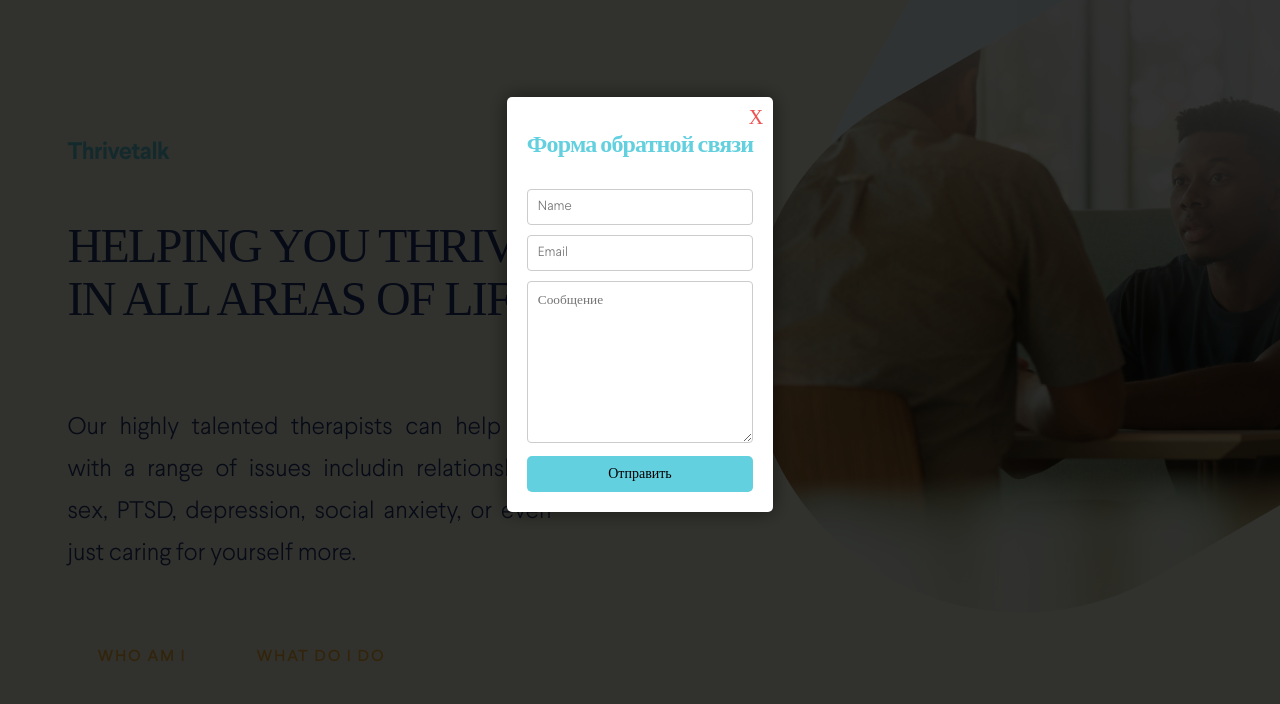
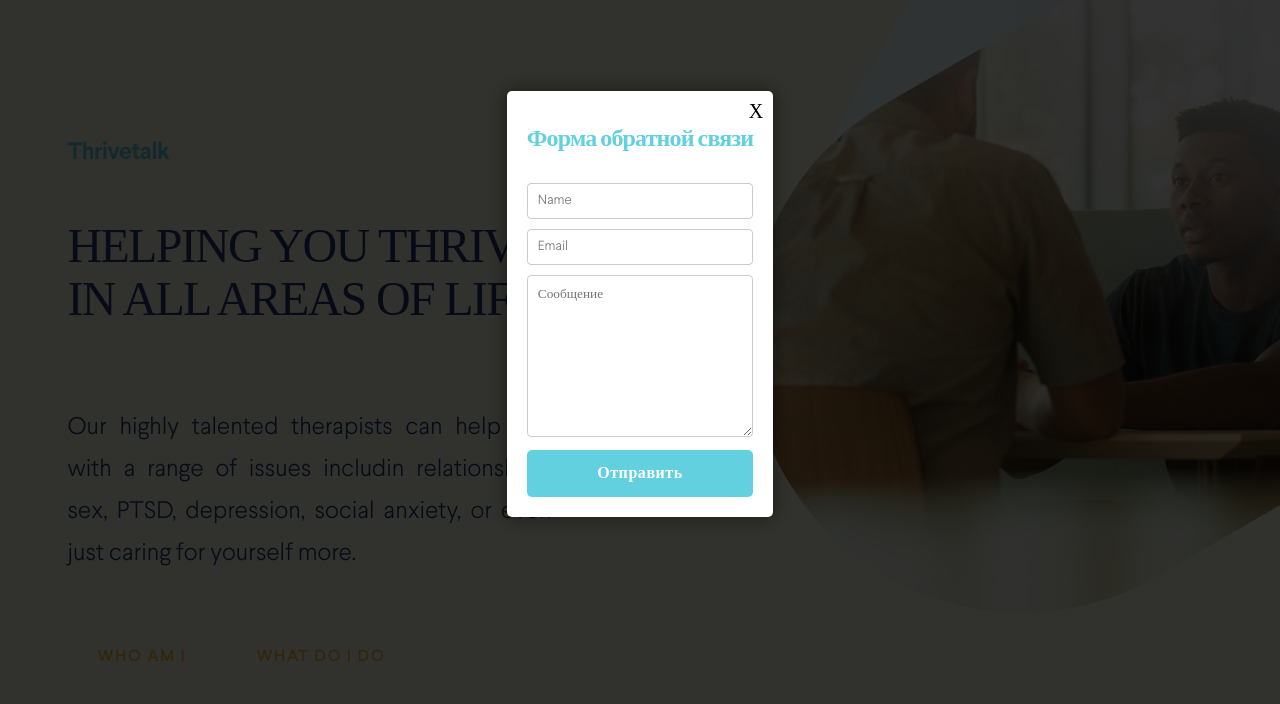
Before and after one commit to lena-kononchuk/ThriveTalk, a plain HTML site: page Index.html in a window 1280 px wide. Both pictures are taken after a click on the link "CONTACT US". Shown: the part 96-800 px from the top of the page. Drawn offline with nearby package versions, Linux system fonts and the light colour scheme; files that its build step writes are made by us from their sources; files whose address does not match are found by name; a web font is replaced by a local one.

Commit message:
Add files via upload

```diff
--- a/scss/style.scss
+++ b/scss/style.scss
@@ -666,8 +666,12 @@ body {
       right: 10px;
       top: 10px;
       font-size: 20px;
+      color: #000;
+   }
+
+   &__close:hover {
       color: rgb(238, 82, 82);
-
+      transition: all 0.3s ease 0s;
    }
 
    &__tiile {
@@ -696,11 +700,21 @@ body {
    }
 
    &__btn {
+      font-family: 'Larsseit';
+      font-weight: 700;
       background: #62D0DF;
-      font-size: 14px;
+      color: #ffff;
+      font-size: 16px;
+      line-height: 27px;
+      letter-spacing: 0.035em;
       padding: 10px;
       border-radius: 5px;
       width: 100%;
+   }
+
+   &__btn:hover {
+      transition: all 0.3s ease;
+      background-color: #FAB63E;
    }
 
    &__footer {}
```
